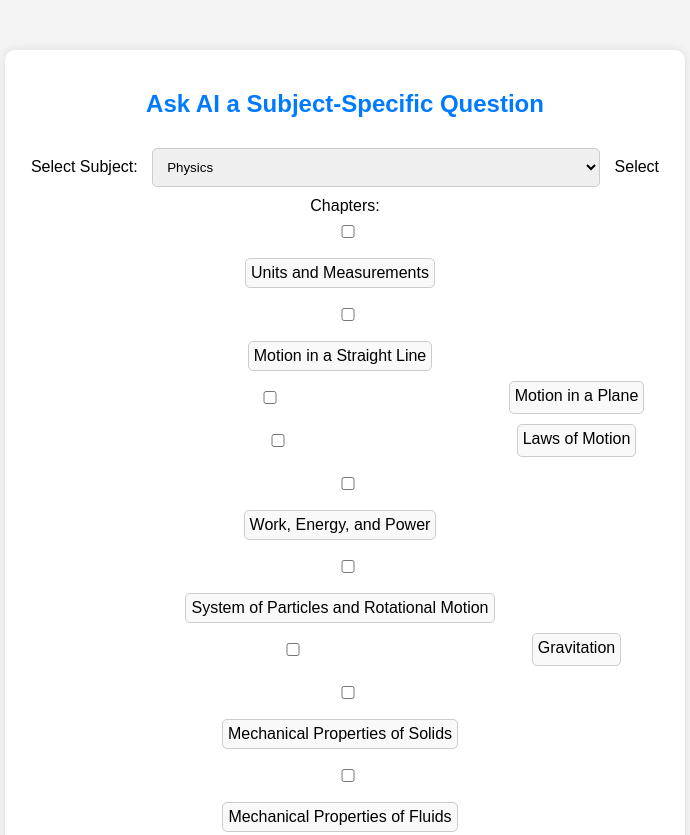
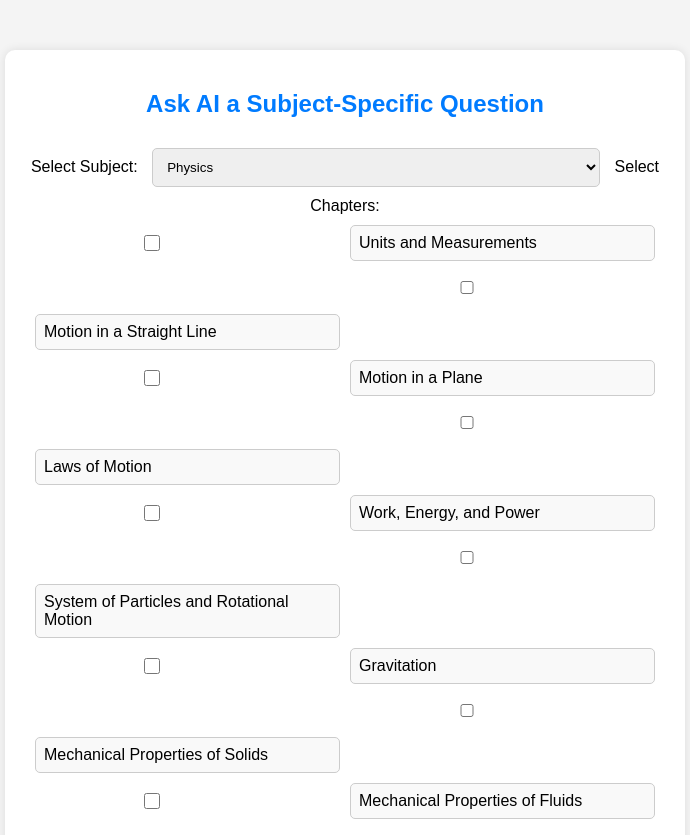
Before and after one commit to TIMEXYZO/simpet, a website: page index.html in a window 1280 px wide. Shown: the top 835 px of the page, without its empty margins (295-985 px from the left). Drawn offline with Linux system fonts and the light colour scheme.

Commit message:
Update style.css

```diff
--- a/style.css
+++ b/style.css
@@ -46,21 +46,24 @@ b {
 }
 
 #chapterList {
+    display: grid;
+    grid-template-columns: repeat(auto-fill, minmax(250px, 1fr)); /* Adjust column size */
+    gap: 10px;
+    padding: 10px;
     text-align: left;
-    display: flex;
-    flex-wrap: wrap;
-    gap: 10px;
-    justify-content: center;
 }
 
 #chapterList label {
-    display: inline-block;
-    cursor: pointer;
-    padding: 5px;
+    display: flex;
+    align-items: center;
+    gap: 5px;
+    padding: 8px;
     border: 1px solid #ccc;
     border-radius: 5px;
     background-color: #f9f9f9;
+    cursor: pointer;
 }
+
 
 #chapterList input[type="checkbox"] {
     margin-right: 5px;
```
